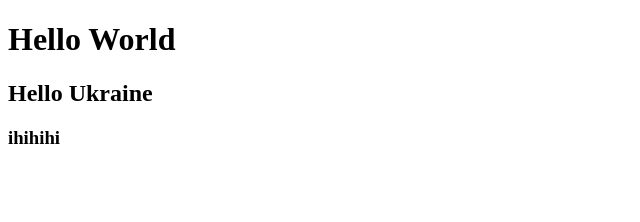
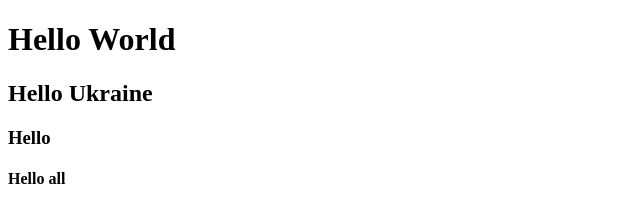
Before and after one commit to DabS1792/study_first_proj, a plain HTML site: page index.html in a window 1280 px wide. Shown: the full height of the page, 0-640 px from the left. Drawn offline with Linux system fonts and the light colour scheme.

Commit message:
another commit

```diff
--- a/index.html
+++ b/index.html
@@ -10,7 +10,8 @@
 
 <h1>Hello World</h1>
 <h2>Hello Ukraine</h2>
-<h3>ihihihi</h3>
+<h3>Hello</h3>
+<h4>Hello all</h4>
 
 <script src="main.js"></script>
 
```
